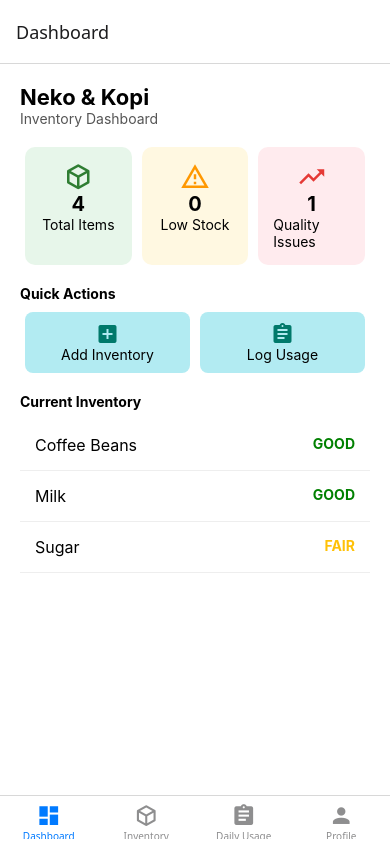
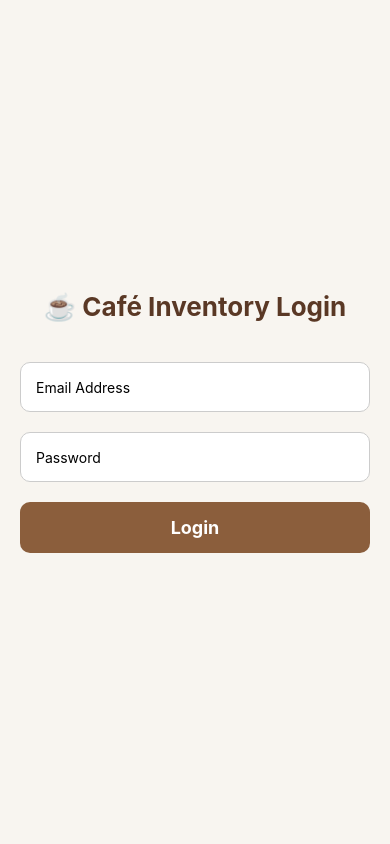
Before and after one commit to GayashiRamanayake/Code4Change, a React Native app: screen /Login in a window 390 px wide. Built offline with nearby package versions, Linux system fonts and the light colour scheme.

Commit message:
Created a trial Login.
Created the trial login and updated a few things so that it will run in expo go to see the output. the current Hardcoded login info is admin@cafe.com and 12345 is the password

```diff
--- a/App.js
+++ b/App.js
@@ -1,39 +1,73 @@
-import * as React from 'react';
-import { NavigationContainer } from '@react-navigation/native';
-import { createBottomTabNavigator } from '@react-navigation/bottom-tabs';
-import DashboardScreen from './screens/DashboardScreen';
-import InventoryScreen from './screens/InventoryScreen';
-import DailyUsageScreen from './screens/DailyUsageScreen';
-import ProfileScreen from './screens/ProfileScreen';
-import { MaterialCommunityIcons } from '@expo/vector-icons';
+import * as React from "react";
+import { NavigationContainer } from "@react-navigation/native";
+import { createStackNavigator } from '@react-navigation/stack';
+import { createBottomTabNavigator } from "@react-navigation/bottom-tabs";
+import { MaterialCommunityIcons } from "@expo/vector-icons";
 
+// Import your screens
+import LoginScreen from "./screens/LoginScreen";
+import DashboardScreen from "./screens/DashboardScreen";
+import InventoryScreen from "./screens/InventoryScreen";
+import DailyUsageScreen from "./screens/DailyUsageScreen";
+import ProfileScreen from "./screens/ProfileScreen";
+
+const Stack = createStackNavigator();
 const Tab = createBottomTabNavigator();
 
+// Bottom Tab Navigator (your current setup)
+function MainTabs() {
+  return (
+    <Tab.Navigator>
+      <Tab.Screen
+        name="Dashboard"
+        component={DashboardScreen}
+        options={{
+          tabBarIcon: ({ color, size }) => (
+            <MaterialCommunityIcons name="view-dashboard" size={size} color={color} />
+          ),
+        }}
+      />
+      <Tab.Screen
+        name="Inventory"
+        component={InventoryScreen}
+        options={{
+          tabBarIcon: ({ color, size }) => (
+            <MaterialCommunityIcons name="cube-outline" size={size} color={color} />
+          ),
+        }}
+      />
+      <Tab.Screen
+        name="Daily Usage"
+        component={DailyUsageScreen}
+        options={{
+          tabBarIcon: ({ color, size }) => (
+            <MaterialCommunityIcons name="clipboard-text" size={size} color={color} />
+          ),
+        }}
+      />
+      <Tab.Screen
+        name="Profile"
+        component={ProfileScreen}
+        options={{
+          tabBarIcon: ({ color, size }) => (
+            <MaterialCommunityIcons name="account" size={size} color={color} />
+          ),
+        }}
+      />
+    </Tab.Navigator>
+  );
+}
+
+// App entry point
 export default function App() {
   return (
     <NavigationContainer>
-      <Tab.Navigator>
-        <Tab.Screen name="Dashboard" component={DashboardScreen} options={{
-          tabBarIcon: ({ color, size }) => (
-            <MaterialCommunityIcons name="view-dashboard" size={size} color={color} />
-          ),
-        }} />
-        <Tab.Screen name="Inventory" component={InventoryScreen} options={{
-          tabBarIcon: ({ color, size }) => (
-            <MaterialCommunityIcons name="cube-outline" size={size} color={color} />
-          ),
-        }} />
-        <Tab.Screen name="Daily Usage" component={DailyUsageScreen} options={{
-          tabBarIcon: ({ color, size }) => (
-            <MaterialCommunityIcons name="clipboard-text" size={size} color={color} />
-          ),
-        }} />
-        <Tab.Screen name="Profile" component={ProfileScreen} options={{
-          tabBarIcon: ({ color, size }) => (
-            <MaterialCommunityIcons name="account" size={size} color={color} />
-          ),
-        }} />
-      </Tab.Navigator>
+      <Stack.Navigator screenOptions={{ headerShown: false }}>
+        {/* First screen when app starts */}
+        <Stack.Screen name="Login" component={LoginScreen} />
+        {/* After login, show bottom tabs */}
+        <Stack.Screen name="MainTabs" component={MainTabs} />
+      </Stack.Navigator>
     </NavigationContainer>
   );
 }
--- a/package.json
+++ b/package.json
@@ -12,15 +12,17 @@
   "dependencies": {
     "@react-navigation/bottom-tabs": "^7.4.6",
     "@react-navigation/native": "^7.1.17",
+    "@react-navigation/stack": "^7.4.7",
     "expo": "~53.0.20",
     "expo-status-bar": "~2.2.3",
     "react": "19.0.0",
     "react-native": "0.79.5",
     "react-native-gesture-handler": "^2.28.0",
+    "react-native-get-random-values": "^1.11.0",
     "react-native-paper": "^5.14.5",
     "react-native-reanimated": "^4.0.2",
-    "react-native-safe-area-context": "^5.6.0",
-    "react-native-screens": "^4.13.1",
+    "react-native-safe-area-context": "^5.6.1",
+    "react-native-screens": "^4.15.2",
     "react-native-vector-icons": "^10.3.0"
   },
   "devDependencies": {
--- a/screens/LoginScreen.js
+++ b/screens/LoginScreen.js
@@ -0,0 +1,84 @@
+import React, { useState } from "react";
+import { View, Text, TextInput, TouchableOpacity, StyleSheet, Alert } from "react-native";
+
+export default function LoginScreen({ navigation }) {
+  const [email, setEmail] = useState("");
+  const [password, setPassword] = useState("");
+
+  // Hardcoded login credentials
+  const validEmail = "admin@cafe.com";
+  const validPassword = "12345";
+
+  const handleLogin = () => {
+    if (email === validEmail && password === validPassword) {
+      navigation.replace("MainTabs"); // go to dashboard
+    } else {
+      Alert.alert("Login Failed", "Invalid email or password.");
+    }
+  };
+
+  return (
+    <View style={styles.container}>
+      <Text style={styles.title}>☕ Café Inventory Login</Text>
+
+      <TextInput
+        style={styles.input}
+        placeholder="Email Address"
+        keyboardType="email-address"
+        autoCapitalize="none"
+        value={email}
+        onChangeText={(text) => setEmail(text)}
+      />
+
+      <TextInput
+        style={styles.input}
+        placeholder="Password"
+        secureTextEntry
+        value={password}
+        onChangeText={(text) => setPassword(text)}
+      />
+
+      <TouchableOpacity style={styles.button} onPress={handleLogin}>
+        <Text style={styles.buttonText}>Login</Text>
+      </TouchableOpacity>
+    </View>
+  );
+}
+
+const styles = StyleSheet.create({
+  container: {
+    flex: 1,
+    backgroundColor: "#f8f5f0",
+    alignItems: "center",
+    justifyContent: "center",
+    padding: 20,
+  },
+  title: {
+    fontSize: 26,
+    fontWeight: "bold",
+    marginBottom: 40,
+    color: "#5a3825",
+  },
+  input: {
+    width: "100%",
+    height: 50,
+    borderColor: "#ccc",
+    borderWidth: 1,
+    borderRadius: 10,
+    paddingHorizontal: 15,
+    marginBottom: 20,
+    backgroundColor: "#fff",
+  },
+  button: {
+    backgroundColor: "#8b5e3c",
+    paddingVertical: 15,
+    borderRadius: 10,
+    width: "100%",
+    alignItems: "center",
+  },
+  buttonText: {
+    color: "#fff",
+    fontSize: 18,
+    fontWeight: "bold",
+  },
+});
```
Also changed, not shown: 1 other file (tests, documents, lock files or other folders).
